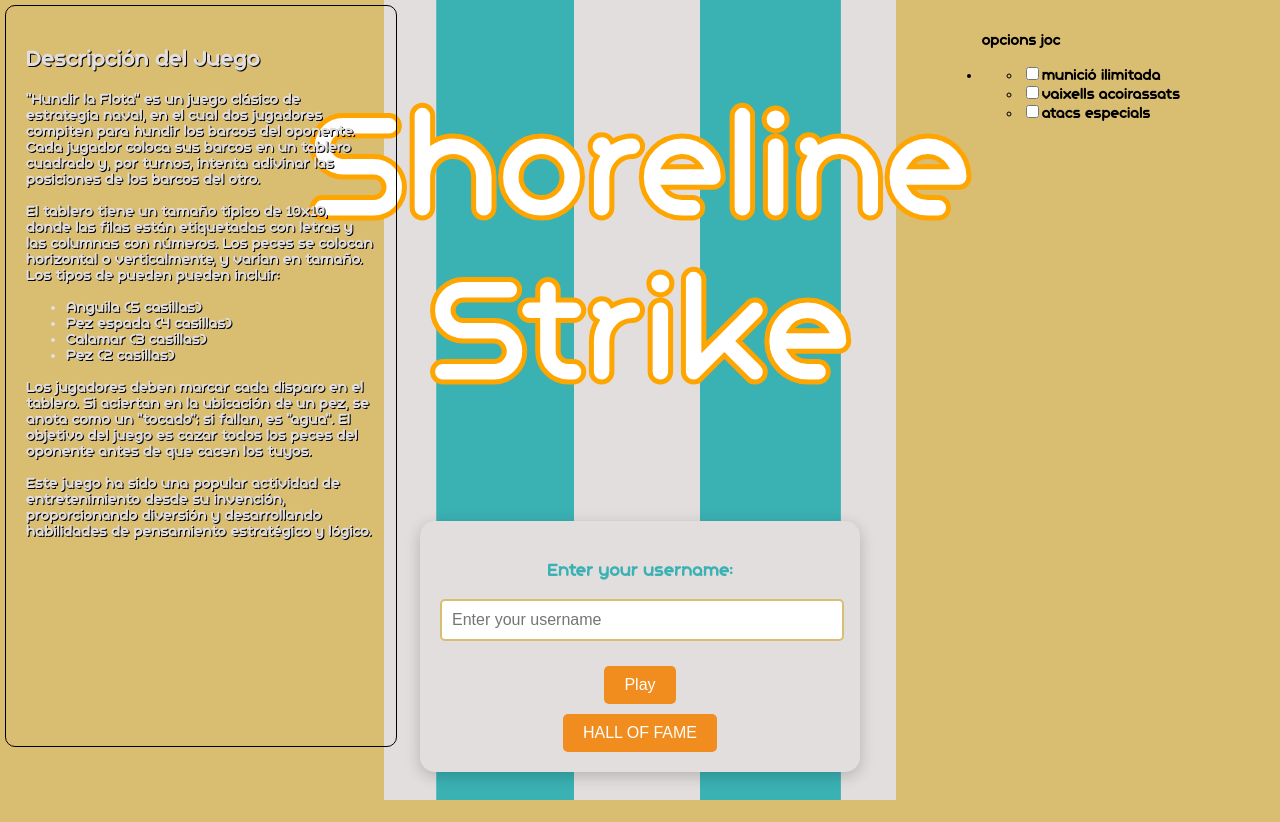
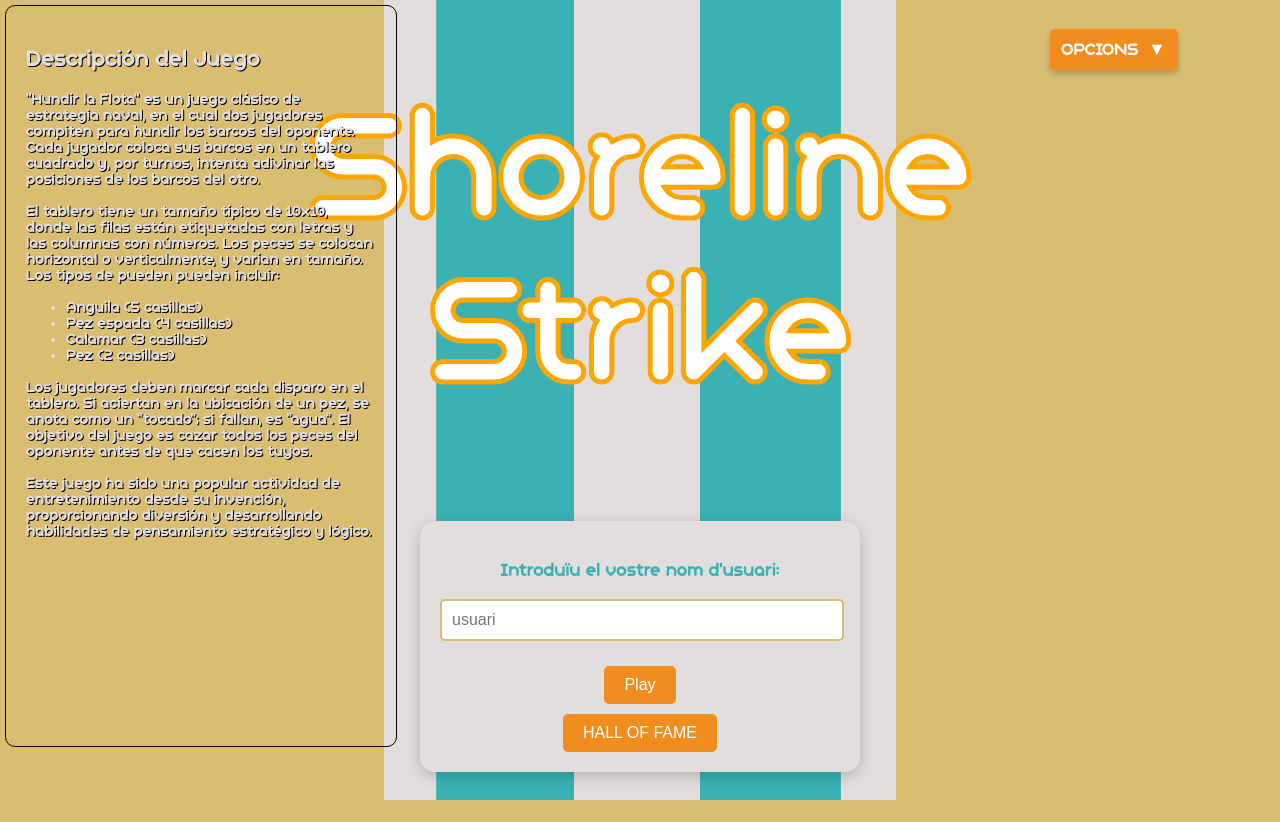
Before and after one commit to Erikpr04/AWS2_Project_BattleShip, a PHP site: page / in a window 1280 px wide. Run offline with PHP 8.4, Linux system fonts and the light colour scheme.

Commit message:
punto 27 finalizado

```diff
--- a/index.php
+++ b/index.php
@@ -3,7 +3,7 @@
 $username = '';
 
 if ($_SERVER['REQUEST_METHOD'] === 'POST' && isset($_POST['play'])) {
-    $username = trim($_POST['username']);
+    $username = trim(string: $_POST['namePlayer']);
 
     if (strpos($username, ';') !== false) {
         echo "<script>alert('El nom no pot conenir el caràcter \" ; \" !'); window.history.back();</script>";
@@ -59,19 +59,12 @@ if ($_SERVER['REQUEST_METHOD'] === 'POST' && isset($_POST['play'])) {
         </p>
     </div>
     <div class="optionsGameIndex">
-        <ul style="position: absolute; right:100px;">
-            <p>opcions joc</p>
-            <li>
-                <ul>
-                    <li><input type="checkbox" id="bulletIlimited"><label>munició ilimitada</label></li>
-                    <li><input type="checkbox" id="armoredShips"><label>vaixells acoirassats</label></li>
-                    <li><input type="checkbox" id="specialAttack"><label>atacs especials</label></li>
-                </ul>
-            </li>
+        <ul>
+            <p>OPCIONS</p>
+            <li><input type="checkbox" id="bulletIlimited" style="cursor:pointer"><label for="bulletIlimited">Munició ilimitada</label></li>
+            <li><input type="checkbox" id="armoredShips" style="cursor:pointer"><label for="armoredShips">Vaixells acoirassats</label></li>
+            <li><input type="checkbox" id="specialAttack" style="cursor:pointer"><label for="specialAttack">Atacs especials</label></li>
         </ul>
-        <!--
-    <button style="position: absolute; right:100px;">+</button>
-    -->
 
     </div>
     <div class="backgroundIndex">
@@ -81,8 +74,8 @@ if ($_SERVER['REQUEST_METHOD'] === 'POST' && isset($_POST['play'])) {
             </div>
             <div class="panelIndex">
                 <form method="post">
-                    <p>Enter your username:</p>
-                    <input type="text" name="namePlayer" placeholder="Enter your username" required>
+                    <p>Introduïu el vostre nom d'usuari:</p>
+                    <input type="text" name="namePlayer" placeholder="usuari" required>
                     <button type="submit" name="play">Play</button>
                 </form>
                 <button onclick="window.location.href='ranking.php'">HALL OF FAME</button>
--- a/style.css
+++ b/style.css
@@ -219,6 +219,91 @@
     -webkit-text-stroke: 5px orange;
 }
 
+/*Estilos para el menu de opciones*/
+
+.optionsGameIndex {
+    position: absolute;
+    right: 8%;
+    width: 10%;
+    margin: 2% 0 0 0;
+}
+
+.optionsGameIndex ul {
+    text-align: center;
+    font-size: 18px;
+    height: 8%;
+    list-style-type: none;
+    margin: 3% 0 0 0;
+    padding: 0;
+    cursor: pointer;
+    position: relative;
+}
+
+
+.optionsGameIndex > ul > p {
+    background-color: #F18D1F;
+    color: white;
+    margin: 0;
+    padding: 10px;
+    border-radius: 5px;
+    box-shadow: 0px 4px 6px rgba(0, 0, 0, 0.2);
+}
+
+
+.optionsGameIndex li {
+    display: none;
+    background-color: #F18D1F;
+    color: white;
+    width: 7%;
+    height: 7%;
+    margin: 0 auto 0 0;
+    padding: 10px;
+    border-radius: 5px;
+    box-shadow: 0px 4px 6px rgba(0, 0, 0, 0.2);
+}
+
+.optionsGameIndex li:hover {
+    background-color: #E37A17;
+    transition: background-color 0.3s ease;
+}
+
+.optionsGameIndex li input[type="checkbox"] {
+    text-align: center;
+    margin-right: 10%;
+}
+
+.optionsGameIndex > ul > p::after {
+    content: " \25BC";
+    margin-left: 5px;
+    transition: content 0.3s;
+}
+
+.optionsGameIndex > ul:hover > p::after,
+.optionsGameIndex > p::after  {
+    content: " \25BD";
+}
+
+
+.optionsGameIndex:hover li {
+    display: flex;
+    position: relative;
+    left: -28%;
+    width: 115%;
+    cursor: default;
+    opacity: 0;
+    animation: fadeIn 0.5s forwards;
+}
+
+@keyframes fadeIn {
+    to {
+        opacity: 1;
+    }
+}
+
+
+/*--------------------------------------*/
+/*--------------------------------------*/
+
 .optionsIndex {
     font-size: 50px;
 }
```
